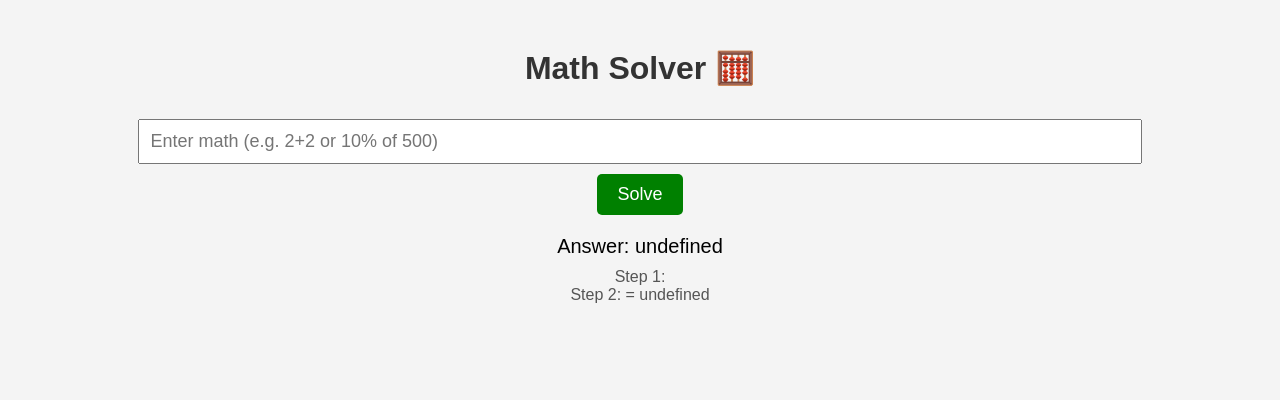
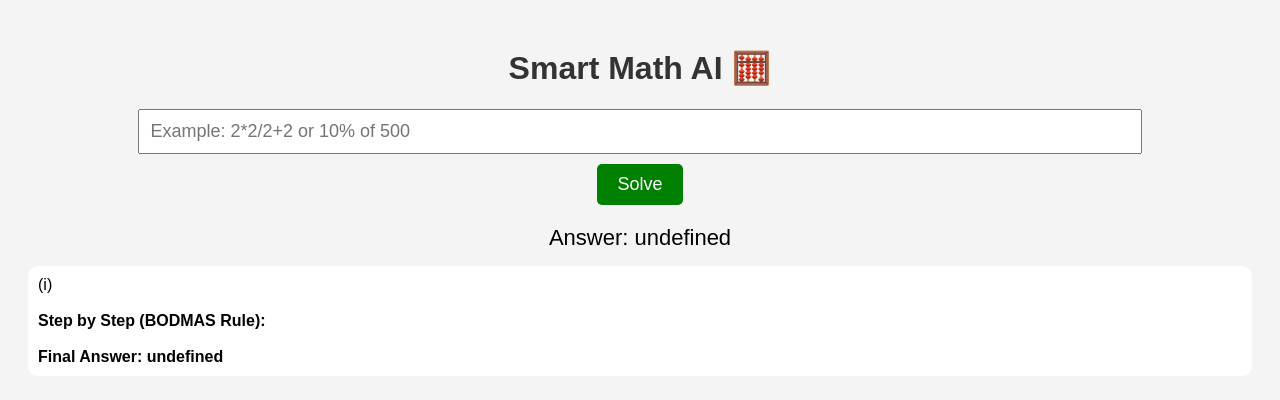
Before and after one commit to Ganesh678-eng/Smart-Math-AI, a plain HTML site: page index.html in a window 1280 px wide. Both pictures are taken after a click on the button "Solve". Drawn offline with Linux system fonts and the light colour scheme.

Commit message:
Update index.html

```diff
--- a/index.html
+++ b/index.html
@@ -2,29 +2,27 @@
 <html>
 <head>
 <meta name="viewport" content="width=device-width, initial-scale=1.0">
-<title>Math Solver 🧮</title>
+<title>Smart Math AI</title>
 
 <style>
 body{
-  font-family: Arial;
+  font-family:Arial;
   background:#f4f4f4;
   text-align:center;
   padding:20px;
 }
 
-h1{
-  color:#333;
-}
+h1{color:#333;}
 
 input{
   width:80%;
   padding:10px;
   font-size:18px;
-  margin:10px;
 }
 
 button{
   padding:10px 20px;
+  margin-top:10px;
   font-size:18px;
   background:green;
   color:white;
@@ -34,22 +32,25 @@ button{
 
 #result{
   margin-top:20px;
-  font-size:20px;
+  font-size:22px;
 }
 
 #steps{
-  margin-top:10px;
+  margin-top:15px;
   font-size:16px;
-  color:#555;
+  text-align:left;
+  background:white;
+  padding:10px;
+  border-radius:10px;
 }
 </style>
 </head>
 
 <body>
 
-<h1>Math Solver 🧮</h1>
+<h1>Smart Math AI 🧮</h1>
 
-<input type="text" id="input" placeholder="Enter math (e.g. 2+2 or 10% of 500)">
+<input type="text" id="input" placeholder="Example: 2*2/2+2 or 10% of 500">
 <br>
 
 <button onclick="solve()">Solve</button>
@@ -65,39 +66,50 @@ function solve(){
   let result = document.getElementById("result");
   let steps = document.getElementById("steps");
 
-  // percentage case
-  if(input.includes("%")){
+  try{
 
-    let parts = input.split("of");
-    let percent = parseFloat(parts[0]);
-    let number = parseFloat(parts[1]);
-
-    let answer = (percent/100) * number;
+    let answer = eval(input.replace("×","*").replace("÷","/"));
 
     result.innerHTML = "Answer: " + answer;
 
-    steps.innerHTML =
-    "Step 1: " + percent + "% = " + percent + "/100 <br>" +
-    "Step 2: (" + percent + "/100) × " + number + "<br>" +
-    "Step 3: = " + answer;
+    let explain = "";
 
-  }
+    // (i) format
+    explain += "(i) " + input + "<br>";
 
-  // normal math
-  else{
-    try{
-      let answer = eval(input);
+    // BODMAS explanation
+    explain += "<br><b>Step by Step (BODMAS Rule):</b><br>";
 
-      result.innerHTML = "Answer: " + answer;
+    if(input.includes("/") || input.includes("÷")){
+      explain += "• প্রথমে ভাগ করা হয় (Division)<br>";
+    }
 
-      steps.innerHTML =
-      "Step 1: " + input + "<br>" +
-      "Step 2: = " + answer;
+    if(input.includes("*") || input.includes("×")){
+      explain += "• তারপর গুণ করা হয় (Multiplication)<br>";
+    }
 
-    }catch{
-      result.innerHTML = "Invalid Input ❌";
-      steps.innerHTML = "";
+    if(input.includes("+")){
+      explain += "• তারপর যোগ করা হয় (Addition)<br>";
     }
+
+    if(input.includes("-")){
+      explain += "• তারপর বিয়োগ করা হয় (Subtraction)<br>";
+    }
+
+    // percentage
+    if(input.includes("%")){
+      explain += "<br><b>(ii) সূত্র:</b><br>";
+      explain += "Percentage = (value / 100) × total<br>";
+    }
+
+    // final step
+    explain += "<br><b>Final Answer: " + answer + "</b>";
+
+    steps.innerHTML = explain;
+
+  }catch{
+    result.innerHTML = "Invalid Input ❌";
+    steps.innerHTML = "";
   }
 
 }
@@ -105,4 +117,4 @@ function solve(){
 </script>
 
 </body>
-  </html>
+</html>
```
